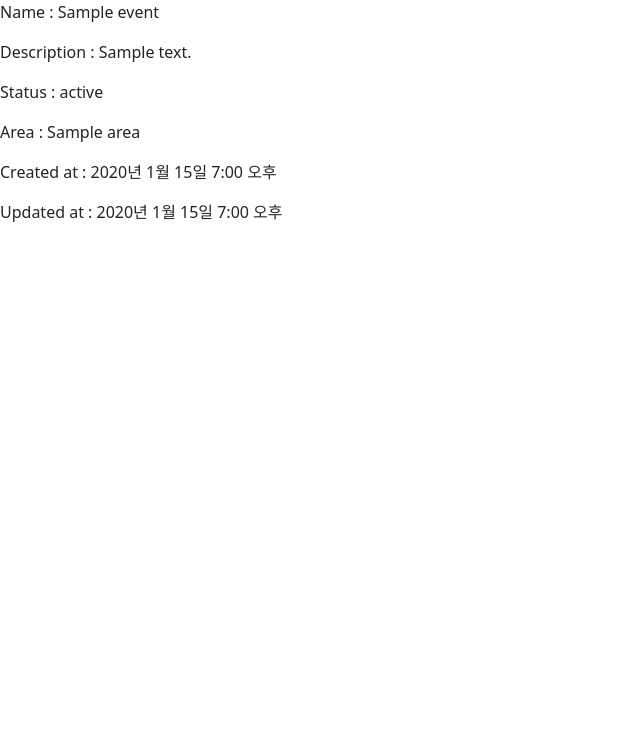
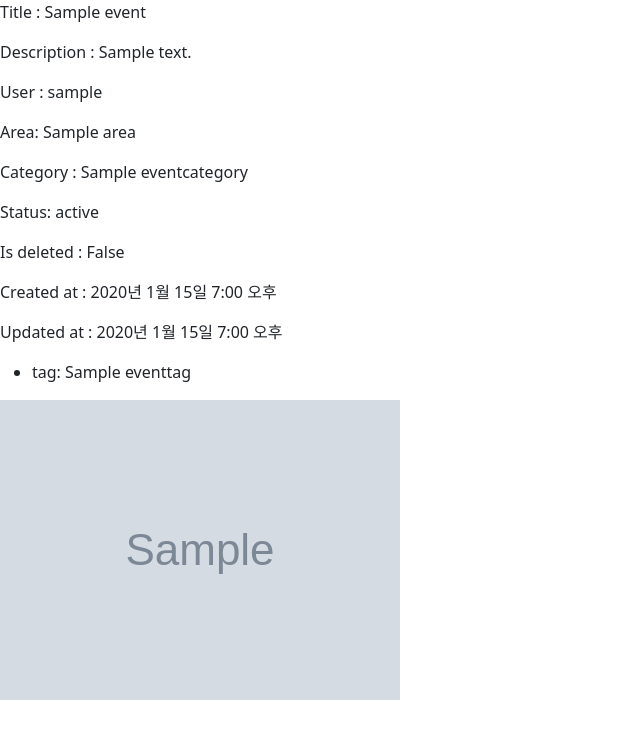
Before and after one commit to Sobbun/SobbunSobbun, a Django app: page /common/event/post/1 in a window 1280 px wide. Shown: the top 739 px of the page, without its empty margins (0-640 px from the left). Run offline with Django 4.2, Linux system fonts and the light colour scheme; tables that the repository leaves empty hold one stand-in row (values such as "Sample post"); grey boxes marked "Sample" are stand-in pictures; some libraries are stand-ins or nearby versions.

Commit message:
event rework

```diff
--- a/common/models.py
+++ b/common/models.py
@@ -4,9 +4,7 @@ from django.core.validators import MinValueValidator, MaxValueValidator
 from phonenumber_field.modelfields import PhoneNumberField
 from django.db.models.signals import post_save
 from django.dispatch import receiver
-
 # Create your models here.
-
 
 class User(AbstractUser):
     phone = PhoneNumberField(unique=True, null=False, blank=False)
@@ -38,20 +36,6 @@ class Area(models.Model):
         return self.name
 
 
-class Event(models.Model):
-    area = models.ForeignKey(Area, null=True, on_delete=models.SET_NULL)
-
-    name = models.CharField(max_length=80)
-    description = models.TextField()
-    status = models.CharField(max_length=20, blank=True)
-
-    created_at = models.DateTimeField(auto_now_add=True)
-    updated_at = models.DateTimeField(auto_now=True)
-
-    def __str__(self) -> str:
-        return self.name
-
-
 class LocationVerification(models.Model):
     user = models.ForeignKey(User, on_delete=models.CASCADE)
     area = models.ForeignKey(Area, on_delete=models.CASCADE)
@@ -69,8 +53,10 @@ class LocationVerification(models.Model):
 
 
 class TrustLevel(models.Model):
-    user = models.OneToOneField(User, on_delete=models.CASCADE, related_name='trust_level')
-    level = models.FloatField(default=50, validators=[MinValueValidator(0.0), MaxValueValidator(100.0)])
+    user = models.OneToOneField(
+        User, on_delete=models.CASCADE, related_name='trust_level')
+    level = models.FloatField(default=50, validators=[
+                              MinValueValidator(0.0), MaxValueValidator(100.0)])
 
     created_at = models.DateTimeField(auto_now_add=True)
     updated_at = models.DateTimeField(auto_now=True)
@@ -127,6 +113,26 @@ class AbstractPost(models.Model):
     class Meta:
         abstract = True
 
+
+class EventCategory(AbstractCategory):
+    pass
+
+
+class EventTag(AbstractTag):
+    pass
+
+
+class Event(AbstractPost):
+    user = models.ForeignKey(
+        User, null=True, related_name='event_posts', on_delete=models.SET_NULL)
+    area = models.ForeignKey(Area, null=True, on_delete=models.SET_NULL)
+
+    status = models.CharField(max_length=20, blank=True)
+
+    category = models.ForeignKey(
+        EventCategory, on_delete=models.SET_NULL, null=True)
+    tags = models.ManyToManyField(EventTag)
+
 # 생성시 기본 인스턴스
 @receiver(post_save, sender=User)
 def update_user_profile(sender, instance, created, **kwargs):
--- a/templates/common/event/list.html
+++ b/templates/common/event/list.html
@@ -4,7 +4,7 @@
   {% if posts %}
     <ul>
       {% for post in posts %}
-        <li><a href="{% url 'common:event_post' post.id %}">{{ post.name }}</a></li>
+        <li><a href="{% url 'common:event_post' post.id %}">{{ post.title }}</a></li>
       {% endfor %}
     </ul>
   {% else %}
--- a/templates/common/event/post.html
+++ b/templates/common/event/post.html
@@ -1,16 +1,25 @@
 {% extends 'base.html' %}
-{% block title%}이벤트 리스트{% endblock %}
+{% block title%}소분 리스트{% endblock %}
 {% block content %}
   {% if post %}
-    <p>Name : {{ post.name }}</p>
+    <p>Title : {{ post.title }}</p>
     <p>Description : {{ post.description }}</p>
-    <p>Status : {{ post.status }}</p>
-    <p>Area : {{ post.area }}</p>
+    <p>User : {{ post.user }}</p>
+    <p>Area: {{ post.area }}</p>
+    <p>Category : {{ post.category }}</p>
+    <p>Status: {{ post.status }}</p>
+    <p>Is deleted : {{ post.is_deleted }}</p>
     <p>Created at : {{ post.created_at }}</p>
     <p>Updated at : {{ post.updated_at }}</p>
     <ul>
+    {% for tag in post.tags.all %}
+        <li>tag: {{ tag }}</li>
+    {% endfor %}
     </ul>
   {% else %}
-  <p>이벤트 게시글이 없습니다.</p>
+  <p>소분 게시글이 없습니다.</p>
   {% endif %}
+  {% if post.picture %}
+    <img src="{{ post.picture.url }}" alt="{{ post.picture }}" />
+  {% endif%}
 {% endblock %}
```
Also changed, not shown: common/admin.py (+10 -2 lines), app/migrations/0001_initial.py, app/migrations/0002_initial.py (added), chat/migrations/0001_initial.py (added), chat/migrations/0002_initial.py (added), chat/migrations/__init__.py (added), common/migrations/0001_initial.py, common/migrations/0002_alter_locationverification_options_and_more.py (deleted), common/migrations/0003_alter_trustlevel_level.py (deleted), common/migrations/0004_remove_profile_content_profile_bio_and_more.py (deleted), common/migrations/0005_alter_area_center.py (deleted).
